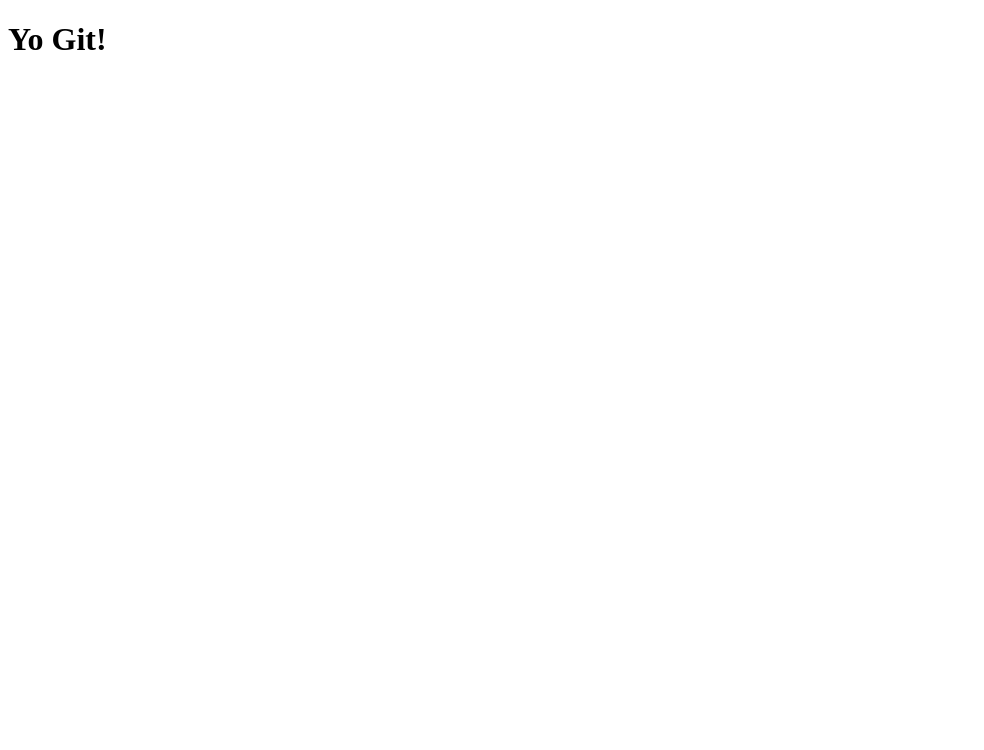
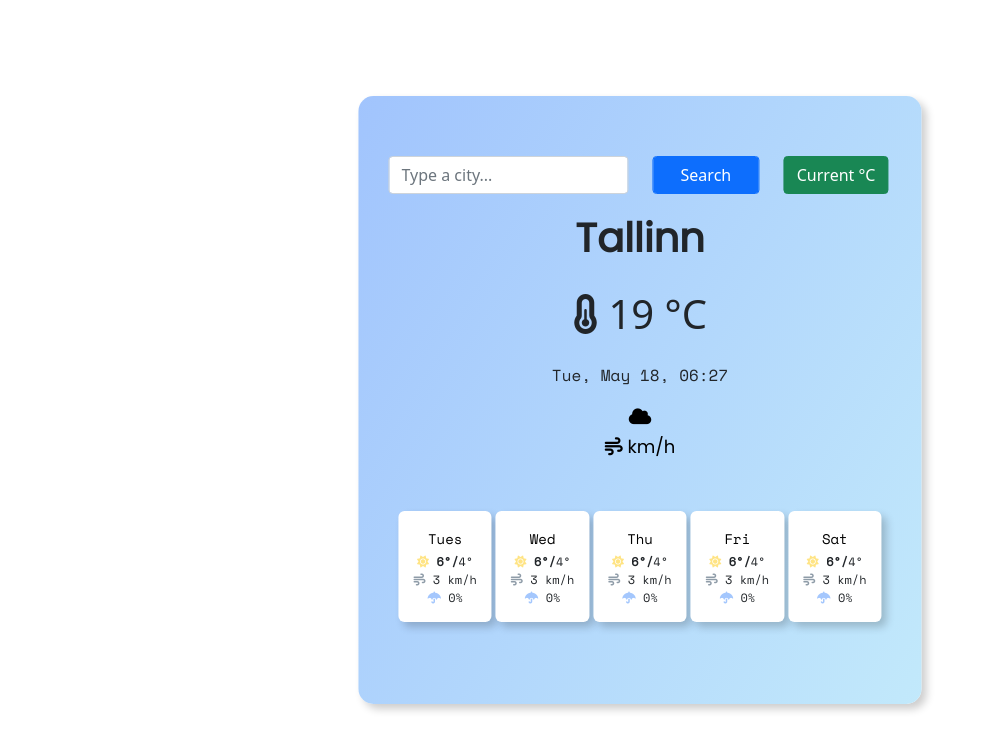
Before and after one commit to laurakomp/weather-app, a plain HTML site: page index.html in a window 1280 px wide. Shown: the whole page, without its empty margins (0-984 px from the left). Drawn offline with nearby package versions, Linux system fonts and the light colour scheme.

Commit message:
Created index.html

```diff
--- a/index.html
+++ b/index.html
@@ -4,9 +4,129 @@
     <meta charset="UTF-8" />
     <meta http-equiv="X-UA-Compatible" content="IE=edge" />
     <meta name="viewport" content="width=device-width, initial-scale=1.0" />
-    <title>Document</title>
+    <link
+      href="https://cdn.jsdelivr.net/npm/bootstrap@5.0.0-beta3/dist/css/bootstrap.min.css"
+      rel="stylesheet"
+      integrity="sha384-eOJMYsd53ii+scO/bJGFsiCZc+5NDVN2yr8+0RDqr0Ql0h+rP48ckxlpbzKgwra6"
+      crossorigin="anonymous"
+    />
+    <script
+      src="https://kit.fontawesome.com/e37d0277f8.js"
+      crossorigin="anonymous"
+    ></script>
+    <script src="https://unpkg.com/axios/dist/axios.min.js"></script>
+
+    <link rel="preconnect" href="https://fonts.gstatic.com" />
+    <link
+      href="https://fonts.googleapis.com/css2?family=Anonymous+Pro&family=Poppins&display=swap"
+      rel="stylesheet"
+    />
+    <link rel="preconnect" href="https://fonts.gstatic.com" />
+    <link
+      href="https://fonts.googleapis.com/css2?family=Space+Mono&display=swap"
+      rel="stylesheet"
+    />
+    <link rel="stylesheet" href="src/styles.css" class="css" />
+
+    <title>Weather app</title>
   </head>
   <body>
-    <h1>Yo Git!</h1>
+    <div class="container">
+      <div class="content">
+        <form action="" class="weather-search-form" id="city-form">
+          <div class="row">
+            <div class="col-6">
+              <input
+                type="text"
+                placeholder="Type a city..."
+                class="form-control"
+                id="input-city"
+              />
+            </div>
+            <div class="col-3">
+              <input
+                type="submit"
+                value="Search"
+                class="form-control btn btn-primary"
+              />
+            </div>
+            <div class="col-3">
+              <button
+                type="button"
+                class="btn btn-success"
+                id="current-location-button"
+              >
+                Current °C
+              </button>
+            </div>
+          </div>
+        </form>
+        <div class="todays-forecast">
+          <h1 class="city-name" , id="current-city">
+            <strong> Tallinn</strong> <br />
+          </h1>
+          <h2 class="today-clouds">
+            <i class="fas fa-thermometer-half"></i>
+            <span class="temperature" , id="temperature"> 19 </span> °C
+          </h2>
+          <h3 id="date-today"></h3>
+          <h4 id="time-today"></h4>
+
+          <div class="weather-today">
+            <ul>
+              <li>
+                <i class="fas fa-cloud"> </i> <span id="description"> </span>
+              </li>
+              <li>
+                <i class="fas fa-wind"> </i> <span id="wind-speed"> </span> km/h
+              </li>
+            </ul>
+          </div>
+        </div>
+        <div class="row justify-content-md-center weekly-forecast">
+          <div class="col-sm day-one">
+            <h3 class="weekday-name">Tues</h3>
+            <i class="fas fa-sun sun"></i>
+            <strong>6°/</strong>4°
+            <br />
+            <i class="fas fa-wind wind"></i> 3 km/h<br />
+            <i class="fas fa-umbrella precipitation"></i> 0%
+          </div>
+          <div class="col-sm day-one">
+            <h3 class="weekday-name">Wed</h3>
+            <i class="fas fa-sun sun"></i>
+            <strong>6°/</strong>4°
+            <br />
+            <i class="fas fa-wind wind"></i> 3 km/h<br />
+            <i class="fas fa-umbrella precipitation"></i> 0%
+          </div>
+          <div class="col-sm day-one">
+            <h3 class="weekday-name">Thu</h3>
+            <i class="fas fa-sun sun"></i>
+            <strong>6°/</strong>4°
+            <br />
+            <i class="fas fa-wind wind"></i> 3 km/h<br />
+            <i class="fas fa-umbrella precipitation"></i> 0%
+          </div>
+          <div class="col-sm day-one">
+            <h3 class="weekday-name">Fri</h3>
+            <i class="fas fa-sun sun"></i>
+            <strong>6°/</strong>4°
+            <br />
+            <i class="fas fa-wind wind"></i> 3 km/h<br />
+            <i class="fas fa-umbrella precipitation"></i> 0%
+          </div>
+          <div class="col-sm day-one">
+            <h3 class="weekday-name">Sat</h3>
+            <i class="fas fa-sun sun"></i>
+            <strong>6°/</strong>4°
+            <br />
+            <i class="fas fa-wind wind"></i> 3 km/h<br />
+            <i class="fas fa-umbrella precipitation"></i> 0%
+          </div>
+        </div>
+      </div>
+    </div>
   </body>
 </html>
+<script src="src/index.js"></script>
--- /dev/null
+++ b/src/index.js
@@ -0,0 +1,98 @@
+function showCity(event) {
+  event.preventDefault();
+  let cityInput = document.querySelector("#input-city");
+  let city = document.querySelector("#current-city");
+  city.innerHTML = cityInput.value;
+  searchCity(cityInput.value);
+}
+
+let cityForm = document.querySelector("#city-form");
+cityForm.addEventListener("submit", showCity);
+
+function searchCity(city) {
+  let apiKey = "ebde765ff48c731ae66ed15747f18ce4";
+  let units = "metric";
+  let apiUrl = `https://api.openweathermap.org/data/2.5/weather?q=${city}&units=${units}&appid=${apiKey}`;
+  axios.get(apiUrl).then(showWeatherCondition);
+}
+
+function getCurrentLocation(event) {
+  event.preventDefault();
+  navigator.geolocation.getCurrentPosition(showPosition);
+}
+
+function showWeatherCondition(response) {
+  let cityElement = document.querySelector("#current-city");
+  cityElement.innerHTML = response.data.name;
+  document.querySelector("#temperature").innerHTML = Math.round(
+    response.data.main.temp
+  );
+  document.querySelector("#wind-speed").innerHTML = Math.round(
+    response.data.wind.speed
+  );
+  document.querySelector("#description").innerHTML =
+    response.data.weather[0].main;
+}
+
+function showPosition(position) {
+  let apiKey = "ebde765ff48c731ae66ed15747f18ce4";
+  let lat = position.coords.latitude;
+  let lon = position.coords.longitude;
+  let apiEndpoint = "https://api.openweathermap.org/data/2.5/weather?";
+  let apiUrl = `${apiEndpoint}lat=${lat}&lon=${lon}&units=metric&appid=${apiKey}`;
+  axios.get(apiUrl).then(showWeatherCondition);
+}
+
+navigator.geolocation.getCurrentPosition(showPosition);
+
+//current location button - can't get it working for now ...
+
+//function convertToFahrenheit(event) {
+//event.preventDefault();
+//let temperatureElement = document.querySelector("#temperature");
+//temperatureElement.innerHTML = 66;
+//}
+
+//function convertToCelsius(event) {
+//event.preventDefault();
+//let temperatureElement = document.querySelector("#temperature");
+//temperatureElement.innerHTML = 19;
+//}
+
+let dateToday = new Date();
+
+function formatTime(date) {
+  let hours = date.getHours();
+  if (hours < 10) {
+    hours = `0${hours}`;
+  }
+  let minutes = date.getMinutes();
+  if (minutes < 10) {
+    minutes = `0${minutes}`;
+  }
+
+  let dayIndex = date.getDay();
+  let days = ["Sun", "Mon", "Tue", "Wed", "Thu", "Fri", "Sat"];
+  let day = days[dayIndex];
+  let monthIndex = date.getMonth();
+  let months = [
+    "Jan",
+    "Feb",
+    "March",
+    "Apr",
+    "May",
+    "Jun",
+    "Jul",
+    "Aug",
+    "Sep",
+    "Oct",
+    "Nov",
+    "Dec",
+  ];
+  let month = months[monthIndex];
+  return `${day}, ${month} ${currentDate}, ${hours}:${minutes}`;
+}
+
+let currentDate = dateToday.getDate();
+let displayTime = document.querySelector("#time-today");
+displayTime.innerHTML = formatTime(dateToday);
--- /dev/null
+++ b/src/styles.css
@@ -0,0 +1,111 @@
+html {
+  height: 110%;
+}
+.content {
+  background: linear-gradient(120deg, #a1c4fd 0%, #c2e9fb 100%);
+  border: 1px solid #f7efec;
+  max-width: 850px;
+  padding: 60px 30px;
+  margin: 0, auto;
+  position: fixed;
+  top: 50%;
+  left: 50%;
+  transform: translate(-50%, -50%);
+  border-radius: 15px;
+  box-shadow: 5px 5px 8px rgba(0, 0, 0, 0.2);
+  border: none;
+  float: left;
+}
+.content:hover {
+  box-shadow: 0 0 11px rgba(33, 33, 33, 0.2);
+}
+
+.clouds h1 {
+  font-size: 48px;
+  padding: 20%;
+}
+
+#date-today,
+#time-today {
+  font-size: 16px;
+  font-family: "Space Mono", monospace;
+}
+h1 {
+  padding: 0px;
+  font-family: "Poppins", sans-serif;
+}
+
+h2,
+h3,
+h4 {
+  font-size: 18px;
+}
+
+h1,
+h2,
+h3,
+h4 {
+  text-align: center;
+}
+
+.todays-forecast {
+  padding: 20px 20px 0px 20px;
+}
+.city-name {
+  text-transform: capitalize;
+}
+
+.weekly-forecast {
+  text-align: center;
+  max-width: 850px;
+  padding: 20px 20px;
+  border-radius: 5px;
+  font-family: "Anonymous Pro", monospace;
+  font-size: 10px;
+}
+
+.sun {
+  color: #ffe484;
+}
+.wind {
+  color: #8f9ca8;
+}
+.precipitation {
+  color: #a4c7fd;
+}
+.weekly-forecast {
+  font-size: 12px;
+  font-family: "Poppins", sans-serif;
+}
+.day-one {
+  background-color: #ffff;
+  font-family: "Space Mono", monospace;
+  padding: 15px;
+  border-radius: 5px;
+  margin: 2px;
+  border-radius: 6px;
+  box-shadow: 5px 5px 8px rgba(0, 0, 0, 0.2);
+}
+.weekday-name {
+  color: #000;
+  font-size: 14px;
+  margin: 5px;
+}
+.today-clouds {
+  padding: 20px;
+  font-size: 40px;
+  text-align: center;
+}
+li {
+  color: #000;
+  font-size: 18px;
+  height: 30px;
+  list-style: none;
+  text-align: center;
+}
+ul {
+  padding: 10px;
+}
+.weather-today {
+  font-family: "Poppins", sans-serif;
+}
```
